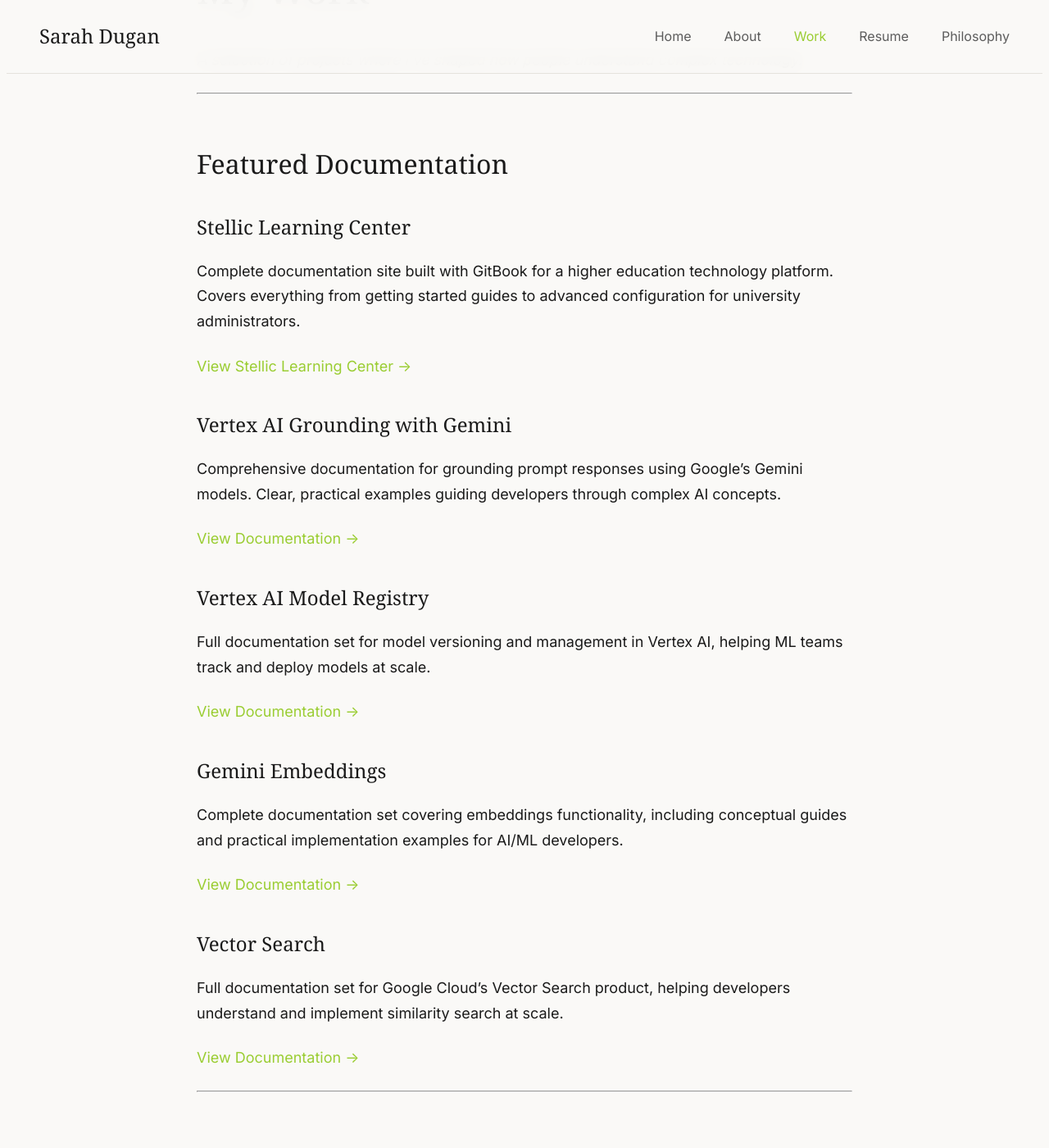
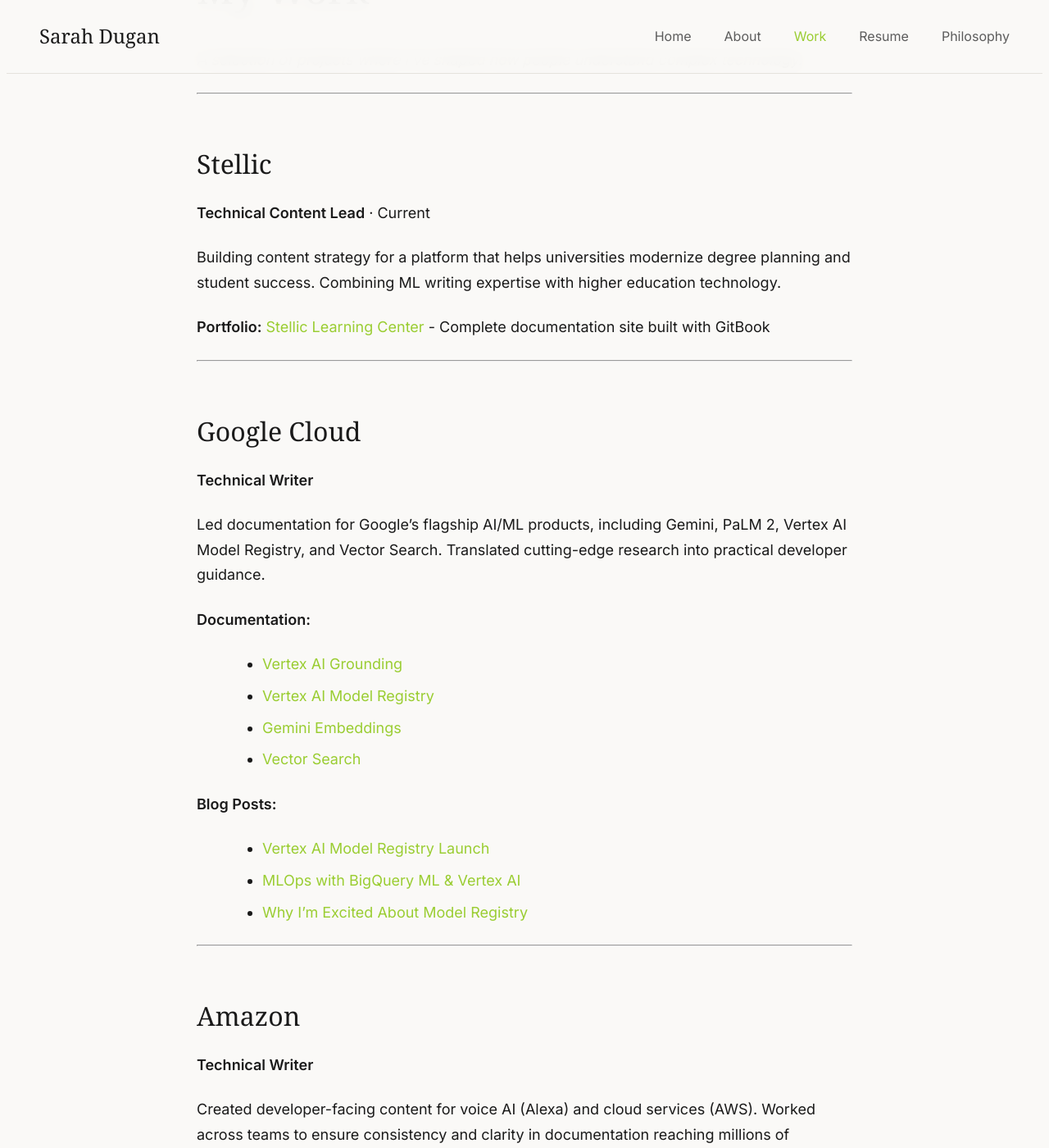
Before and after one commit to scrivera-dugan/site, a Jekyll site: the page built from my-work.md, in a window 1280 px wide and 1400 px high, scrolled down 270 px. Shown: the whole window at 82% size. Built offline with Jekyll 4.4.1, drawn with Linux system fonts in a browser that asks for light colours; some web fonts are replaced; some of the changed text lies outside the part shown.

Commit message:
Update my-work.md

```diff
--- a/my-work.md
+++ b/my-work.md
@@ -7,68 +7,37 @@ title: My Work
 
 ---
 
-## Featured Documentation
-
-### Stellic Learning Center
-Complete documentation site built with GitBook for a higher education technology platform. Covers everything from getting started guides to advanced configuration for university administrators.
-
-[View Stellic Learning Center →](https://learn.stellic.com/)
-
-### Vertex AI Grounding with Gemini
-Comprehensive documentation for grounding prompt responses using Google's Gemini models. Clear, practical examples guiding developers through complex AI concepts.
-
-[View Documentation →](https://cloud.google.com/vertex-ai/generative-ai/docs/grounding/overview)
-
-### Vertex AI Model Registry
-Full documentation set for model versioning and management in Vertex AI, helping ML teams track and deploy models at scale.
-
-[View Documentation →](https://cloud.google.com/vertex-ai/docs/model-registry/introduction)
-
-### Gemini Embeddings
-Complete documentation set covering embeddings functionality, including conceptual guides and practical implementation examples for AI/ML developers.
-
-[View Documentation →](https://cloud.google.com/vertex-ai/generative-ai/docs/embeddings/get-text-embeddings)
-
-### Vector Search
-Full documentation set for Google Cloud's Vector Search product, helping developers understand and implement similarity search at scale.
-
-[View Documentation →](https://cloud.google.com/vertex-ai/docs/vector-search/overview)
-
----
-
-## Blog Posts & Thought Leadership
-
-Beyond core documentation, I've written blog posts that make technical concepts accessible and engaging:
-
-- [Vertex AI Model Registry Launch Post](https://cloud.google.com/blog/products/ai-machine-learning/vertex-ai-model-registry) - Google Cloud Blog
-- [MLOps with BigQuery ML & Vertex AI](https://cloud.google.com/blog/topics/developers-practitioners/mlops-bigquery-ml-vertex-ai-model-registry) - Google Cloud Blog
-- [Why I'm Excited About Vertex AI Model Registry](https://medium.com/google-cloud/three-reasons-why-im-excited-about-google-cloud-vertex-ai-model-registry-c088e6bbbf3b) - Medium
-
----
-
 ## Stellic
 **Technical Content Lead** · Current
 
-Building content strategy for a platform that helps universities modernize degree planning and student success. This role combines my ML writing background with a new domain—translating complex academic requirements into clear, actionable documentation.
+Building content strategy for a platform that helps universities modernize degree planning and student success. Combining ML writing expertise with higher education technology.
 
-**Key achievement:** Built the entire [Stellic Learning Center](https://learn.stellic.com/) from the ground up using GitBook.
+**Portfolio:** [Stellic Learning Center](https://learn.stellic.com/) - Complete documentation site built with GitBook
 
 ---
 
 ## Google Cloud
 **Technical Writer**
 
-Led documentation efforts for Google's flagship large language models and ML infrastructure products, including Gemini, PaLM 2, Vertex AI Model Registry, and Vector Search. Created content that helped developers understand and implement cutting-edge AI capabilities, translating research-level concepts into practical, developer-friendly guidance.
+Led documentation for Google's flagship AI/ML products, including Gemini, PaLM 2, Vertex AI Model Registry, and Vector Search. Translated cutting-edge research into practical developer guidance.
 
-**Core documentation:** Model Registry, Vector Search, Grounding, Embeddings
-**Additional content:** Technical blog posts and thought leadership on Google Cloud Blog and Medium
+**Documentation:**
+- [Vertex AI Grounding](https://cloud.google.com/vertex-ai/generative-ai/docs/grounding/overview)
+- [Vertex AI Model Registry](https://cloud.google.com/vertex-ai/docs/model-registry/introduction)
+- [Gemini Embeddings](https://cloud.google.com/vertex-ai/generative-ai/docs/embeddings/get-text-embeddings)
+- [Vector Search](https://cloud.google.com/vertex-ai/docs/vector-search/overview)
+
+**Blog Posts:**
+- [Vertex AI Model Registry Launch](https://cloud.google.com/blog/products/ai-machine-learning/vertex-ai-model-registry)
+- [MLOps with BigQuery ML & Vertex AI](https://cloud.google.com/blog/topics/developers-practitioners/mlops-bigquery-ml-vertex-ai-model-registry)
+- [Why I'm Excited About Model Registry](https://medium.com/google-cloud/three-reasons-why-im-excited-about-google-cloud-vertex-ai-model-registry-c088e6bbbf3b)
 
 ---
 
 ## Amazon
 **Technical Writer**
 
-Created developer-facing content for voice AI (Alexa) and cloud services (AWS). Worked across teams to ensure consistency and clarity in documentation that reached millions of developers worldwide.
+Created developer-facing content for voice AI (Alexa) and cloud services (AWS). Worked across teams to ensure consistency and clarity in documentation reaching millions of developers worldwide.
 
 ---
 
```
